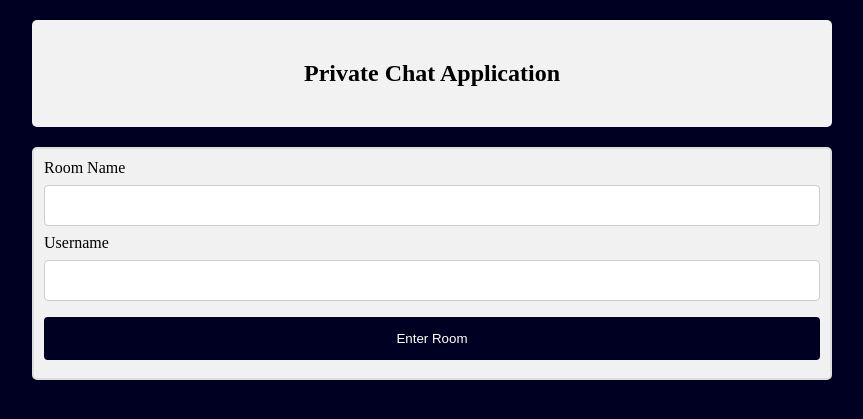
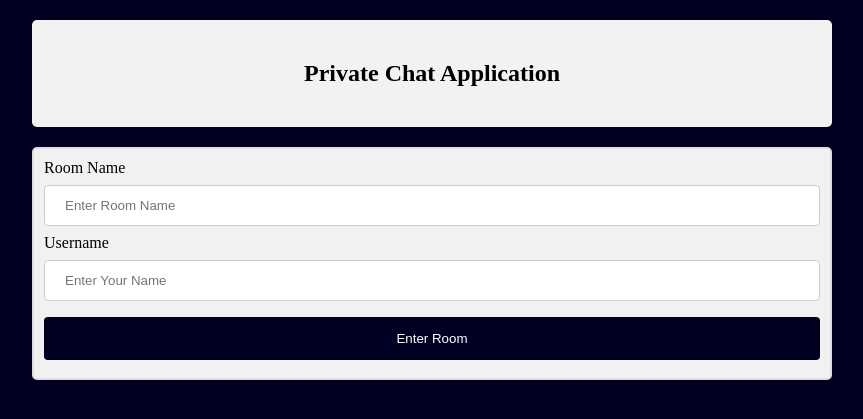
Before and after one commit to iimrx/chat_app, a Django app: page / in a window 1280 px wide. Shown: the top 419 px of the page, without its empty margins (208-1071 px from the left). Run offline with Django 3.2, Linux system fonts and the light colour scheme.

Commit message:
bug fixing and clean code

```diff
--- a/templates/index.html
+++ b/templates/index.html
@@ -17,9 +17,9 @@
     <form id="post-form" method="POST" action="checkview">
         {% csrf_token %}
         <label>Room Name</label>
-        <input type="text" name="room_name" id="room_name" width="100px" />
+        <input type="text" name="room_name" id="room_name" width="100px" placeholder="Enter Room Name" />
         <label>Username</label>
-        <input type="text" name="username" id="username" width="100px" />
+        <input type="text" name="username" id="username" width="100px" placeholder="Enter Your Name" />
         <input type="submit" value="Enter Room">
     </form>
 </div>
```
